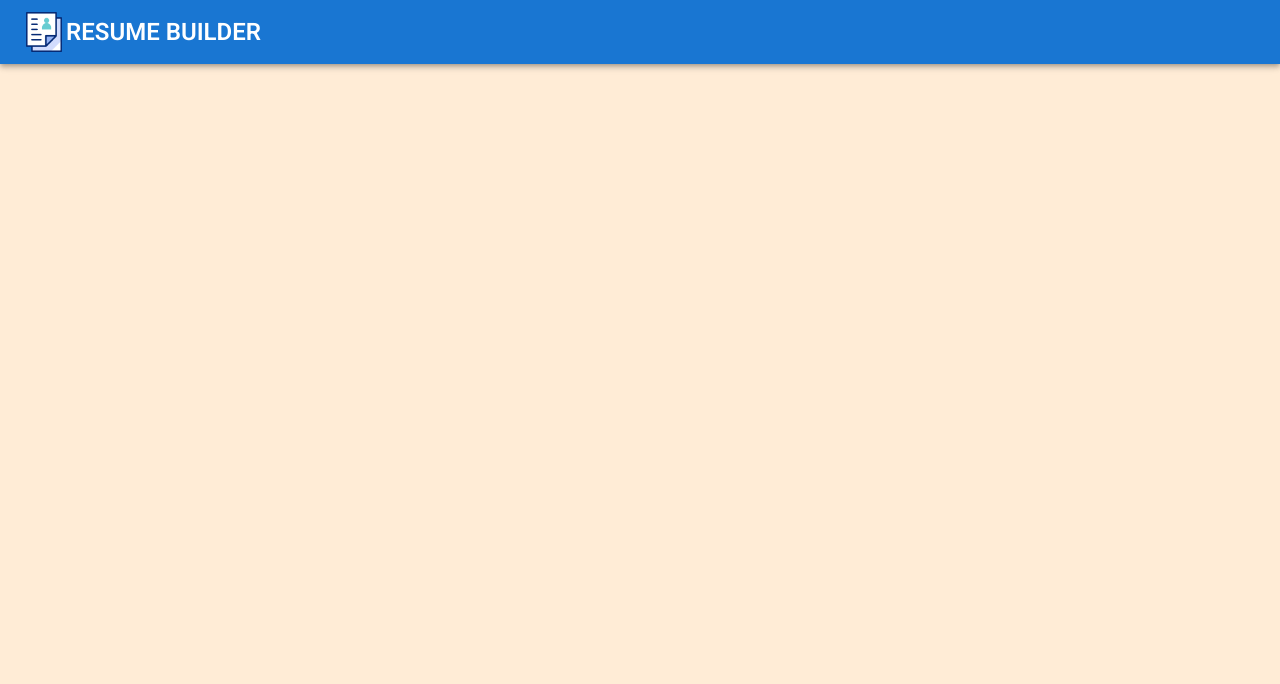
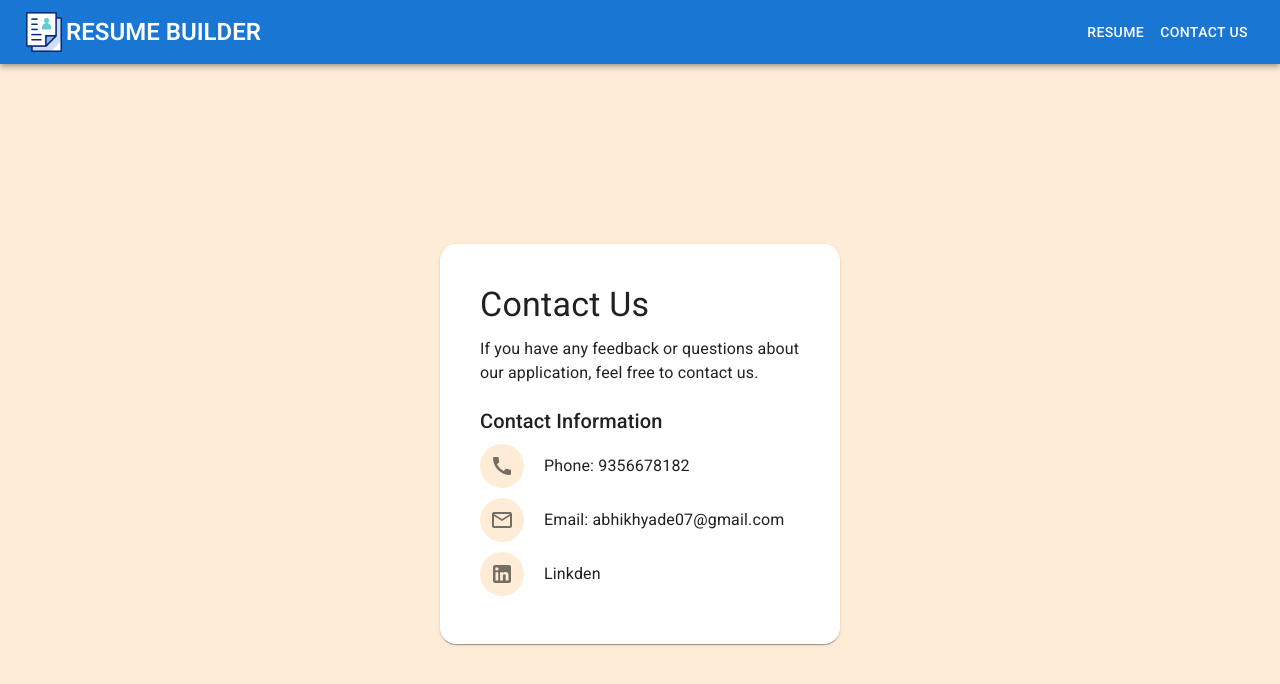
Before and after one commit to AbhijitKhyade/Resume-Builder, a React (Create React App) app in the folder client/: page /contact-us in a window 1280 px wide. Before the commit this address had no page. Shown: the top 684 px of the page. Built offline with nearby package versions, Linux system fonts and the light colour scheme.

Commit message:
Added welcome text and formatting of resume and contact page

```diff
--- a/client/src/App.js
+++ b/client/src/App.js
@@ -6,6 +6,7 @@ import { Provider } from 'react-redux';
 import { store } from './redux/store';
 import { BrowserRouter, Routes, Route } from 'react-router-dom';
 import Resume from './pages/Resume';
+import Contact from './components/Contact';
 
 function App() {
   return (
@@ -13,9 +14,11 @@ function App() {
       <Provider store={store}>
         <BrowserRouter>
           <Navbar />
+
           <Routes>
             <Route path='/' element={<Home />} />
             <Route path='/resume' element={<Resume />} />
+            <Route path='/contact-us' element={<Contact />} />
           </Routes>
         </BrowserRouter>
       </Provider>
--- /dev/null
+++ b/client/src/components/Contact.jsx
@@ -0,0 +1,113 @@
+import React from "react";
+import {
+  Container,
+  Typography,
+  IconButton,
+  Card,
+  CardContent,
+} from "@mui/material";
+import { Call, MailOutline, LinkedIn } from "@mui/icons-material";
+
+const Contact = () => {
+  const handleSocialMediaClick = (url) => {
+    window.open(url, "_blank");
+  };
+
+  return (
+    <Container
+      sx={{
+        display: "flex",
+        justifyContent: "center",
+        // alignItems: "center",
+        // background: "crimson",
+        width: "100%",
+        height: "80vh",
+        marginTop: "60px",
+      }}
+    >
+      <Card
+        sx={{
+          maxWidth: 400,
+          margin: "auto",
+          borderRadius: 4,
+          padding: 3,
+        }}
+      >
+        <CardContent>
+          <Typography variant="h4" gutterBottom>
+            Contact Us
+          </Typography>
+          <Typography paragraph>
+            If you have any feedback or questions about our application, feel
+            free to contact us.
+          </Typography>
+
+          <Typography variant="h6" gutterBottom style={{ marginTop: "20px" }}>
+            Contact Information
+          </Typography>
+
+          <div style={{ display: "flex", alignItems: "center", gap: "20px" }}>
+            <IconButton
+              sx={{
+                backgroundColor: "#FFECD6",
+                borderRadius: "50%",
+                padding: "10px",
+              }}
+            >
+              <Call />
+            </IconButton>
+            <Typography>Phone: 9356678182</Typography>
+          </div>
+
+          <div
+            style={{
+              display: "flex",
+              alignItems: "center",
+              gap: "20px",
+              marginTop: "10px",
+            }}
+          >
+            <IconButton
+              sx={{
+                backgroundColor: "#FFECD6",
+                borderRadius: "50%",
+                padding: "10px",
+              }}
+            >
+              <MailOutline />
+            </IconButton>
+            <Typography>Email: abhikhyade07@gmail.com</Typography>
+          </div>
+
+          <div
+            style={{
+              display: "flex",
+              alignItems: "center",
+              gap: "20px",
+              marginTop: "10px",
+            }}
+          >
+            <IconButton
+              sx={{
+                backgroundColor: "#FFECD6",
+                borderRadius: "50%",
+
+                padding: "10px",
+              }}
+              onClick={() =>
+                handleSocialMediaClick(
+                    "https://www.linkedin.com/in/abhijit-khyade-954b9324b"
+                )
+              }
+            >
+              <LinkedIn />
+            </IconButton>
+            <Typography>Linkden</Typography>
+          </div>
+        </CardContent>
+      </Card>
+    </Container>
+  );
+};
+
+export default Contact;
--- a/client/src/components/Experience.jsx
+++ b/client/src/components/Experience.jsx
@@ -65,7 +65,6 @@ const Experience = () => {
                   style={{ width: "100%" }}
                   value={experience.institute}
                   onChange={(event) => handleInputChange(index, event)}
-                  required
                   InputProps={{
                     endAdornment: (
                       <InputAdornment position="end">
@@ -90,7 +89,6 @@ const Experience = () => {
                   label="Description"
                   style={{ width: "100%" }}
                   value={experience.desc}
-                  required
                   onChange={(event) => handleInputChange(index, event)}
                   InputProps={{
                     endAdornment: (
--- a/client/src/components/Navbar.jsx
+++ b/client/src/components/Navbar.jsx
@@ -3,8 +3,10 @@ import AppBar from "@mui/material/AppBar";
 import Box from "@mui/material/Box";
 import Toolbar from "@mui/material/Toolbar";
 import Typography from "@mui/material/Typography";
-import Button from "@mui/material/Button";
+// import Button from "@mui/material/Button";
 import logo from "../assets/profile.png";
+import { Link } from "react-router-dom";
+import { Button } from "@mui/material";
 
 const Navbar = () => {
   return (
@@ -17,9 +19,14 @@ const Navbar = () => {
             component="div"
             sx={{ flexGrow: 1, marginLeft: "2px", fontWeight: "600" }}
           >
-            RESUME BUILDER
+           <Link to={'/'} style={{textDecoration:'none' ,color:'#fff'}}> RESUME BUILDER</Link>
           </Typography>
-          {/* <Button color="inherit">Contact Us</Button> */}
+          <Link to={'/resume'} style={{textDecoration:'none' ,color:'#fff'}}>
+            <Button color="inherit">Resume</Button>
+          </Link>
+          <Link to={'/contact-us'} style={{textDecoration:'none' ,color:'#fff'}}>
+            <Button color="inherit">Contact Us</Button>
+          </Link>
         </Toolbar>
       </AppBar>
     </Box>
--- a/client/src/index.css
+++ b/client/src/index.css
@@ -8,3 +8,13 @@ body {
   width: 100%;
   height: 100%;
 }
+
+.goog-logo-link {
+  display: none !important;
+}
+
+
+#google_translate_element select {
+  padding: 2px;
+  font-size: 18px;
+}
--- /dev/null
+++ b/client/src/pages/Home.css
@@ -0,0 +1,49 @@
+/* Add this to your existing CSS */
+.welcome-container {
+    position: absolute;
+    top: 50%;
+    left: 50%;
+    transform: translate(-50%, -50%);
+    text-align: center;
+    width: 100%;
+    z-index: 999;
+    /* Adjust z-index as needed to ensure it's above other elements */
+}
+
+.welcome-container .welcome-text {
+    font-size: 10vw;
+    /* Increase font size */
+    margin: 0;
+    padding: 30px;
+    background: linear-gradient(to right, #ffcc00, #ff6666, #66ff66);
+    /* Use specified linear gradient for text colors */
+    -webkit-background-clip: text;
+    background-clip: text;
+    /* Increase padding */
+    animation: welcomeAnimation 3s ease-in-out forwards;
+    /* Animation for continual movement */
+}
+
+@keyframes welcomeAnimation {
+    0% {
+        opacity: 0;
+        color: transparent;
+        transform: scale(0.5);
+    }
+
+    70% {
+        opacity: 1;
+        color: transparent;
+        transform: scale(1);
+    }
+
+    100% {
+        opacity: 1;
+        color: transparent;
+        transform: scale(1);
+    }
+}
+
+.welcome-text.hidden {
+    color: transparent;
+}
--- a/client/src/pages/Home.jsx
+++ b/client/src/pages/Home.jsx
@@ -1,15 +1,17 @@
 import { Box, Button, Link, Paper } from "@mui/material";
-import React, { useState } from "react";
+import React, { useEffect, useState } from "react";
 import Profile from "../components/Profile";
 import Education from "./../components/Education";
 import Projects from "../components/Projects";
 import Experience from "./../components/Experience";
 import ExtraDetails from "../components/ExtraDetails";
 import { useNavigate } from "react-router-dom";
+import "./Home.css";
 
 const Home = () => {
   const [activeComponent, setActiveComponent] = useState("profile");
   const navigate = useNavigate();
+  const [showWelcome, setShowWelcome] = useState(false);
 
   //handling next
   const handleNext = () => {
@@ -23,6 +25,27 @@ const Home = () => {
       setActiveComponent("extraDetails");
     }
   };
+
+  useEffect(() => {
+    const hasVisited = localStorage.getItem("hasSeenWelcome");
+
+    if (!hasVisited) {
+      setShowWelcome(true);
+      localStorage.setItem("hasSeenWelcome", true);
+    }
+  }, []);
+
+  // Effect to hide the welcome message after 3 seconds
+  useEffect(() => {
+    let timeout;
+    if (showWelcome) {
+      timeout = setTimeout(() => {
+        setShowWelcome(false);
+      }, 3000);
+    }
+
+    return () => clearTimeout(timeout);
+  }, [showWelcome]);
 
   //handling back
   const handleBack = () => {
@@ -74,6 +97,11 @@ const Home = () => {
   return (
     <Box style={containerStyle}>
       <Paper elevation={3} style={customStyle}>
+        {showWelcome && (
+          <div className="welcome-container">
+            <h1 className="welcome-text">Welcome!</h1>
+          </div>
+        )}
         {/* Render the appropriate step component based on the active step */}
         {activeComponent === "profile" && <Profile onNext={handleNext} />}
         {activeComponent === "educationalDetails" && (
--- a/client/src/pages/resumeStyle.css
+++ b/client/src/pages/resumeStyle.css
@@ -99,6 +99,8 @@ body {
     text-transform: uppercase;
     font-weight: 600;
     color: #4a454a;
+    /* background-color: crimson; */
+    width: 80%;
 }
 
 .education-info .info .clg-details {
@@ -115,6 +117,8 @@ body {
     text-transform: uppercase;
     font-weight: 600;
     color: #4a454a;
+    /* background-color: crimson; */
+    width: 80%;
 }
 
 .education-info .info .school {
@@ -122,6 +126,8 @@ body {
     text-transform: uppercase;
     font-weight: 600;
     color: #4a454a;
+    /* background-color: crimson; */
+    width: 80%;
 }
 
 .education-info .info .school-details {
@@ -146,20 +152,22 @@ body {
     color: #4a454a;
 }
 
+
 .skills .skillSets {
-    display: flex;
+    display: grid;
+    margin-left: -4px;
     flex-wrap: wrap;
-    margin-left: -4px;
-    gap: 14px;
-    /* padding: 2px; */
+    grid-template-columns: repeat(2, minmax(0, 1fr)); /* Two columns with equal width */
+    gap: 0px;
     /* border: 2px solid; */
-}
+  }
 
 .skills .skillSets .value {
     /* margin-right: 25px; */
     font-size: 14px;
     margin-bottom: 10px;
-    white-space: nowrap;
+    word-wrap: break-word;
+    /* background-color: crimson; */
 }
 
 /* Hobbies */
@@ -201,7 +209,10 @@ body {
     display: flex;
     flex-direction: column;
     gap: 5px;
+    flex-wrap: wrap
 }
+
+
 
 .links .linkSets .link-item {
     font-size: 14px;
@@ -215,10 +226,18 @@ body {
     height: 20px;
 }
 
+.links .linkSets .link-item .ls {
+    /* background-color: red; */
+    width: 80%;
+}
+
+
 .links .linkSets .link-item .link {
     cursor: pointer;
     color: #4a454a;
     text-decoration: none;
+    width: 90%;
+    /* border: 2px solid; */
 }
 
 
@@ -269,7 +288,7 @@ body {
 
 .about-me .content {
     text-align: justify;
-    font-size: 14px;
+    font-size: 12px;
     text-align: justify;
 }
 
@@ -286,7 +305,6 @@ body {
     text-transform: uppercase;
     font-weight: 700;
     color: #4a454a;
-    margin-bottom: 4px;
 }
 
 .experience .expr-list {
@@ -301,12 +319,12 @@ body {
     font-weight: 600;
     color: #4a454a;
     gap: 2px;
-
+    margin-top: 10px;
 }
 
 
 .experience .expr-list .lists .content {
-    font-size: 14px;
+    font-size: 12px;
     margin-top: 4px;
     text-align: justify;
 
@@ -338,11 +356,11 @@ body {
     font-size: 15px;
     font-weight: 600;
     color: #4a454a;
-    margin-bottom: 1px;
+    margin-top: 8px;
 }
 
 .projects .pro-list .lists .content {
-    font-size: 14px;
+    font-size: 12px;
     margin-top: 4px;
     text-align: justify;
 }
```
Also changed, not shown: client/src/pages/Resume.jsx (+58 -12 lines).
